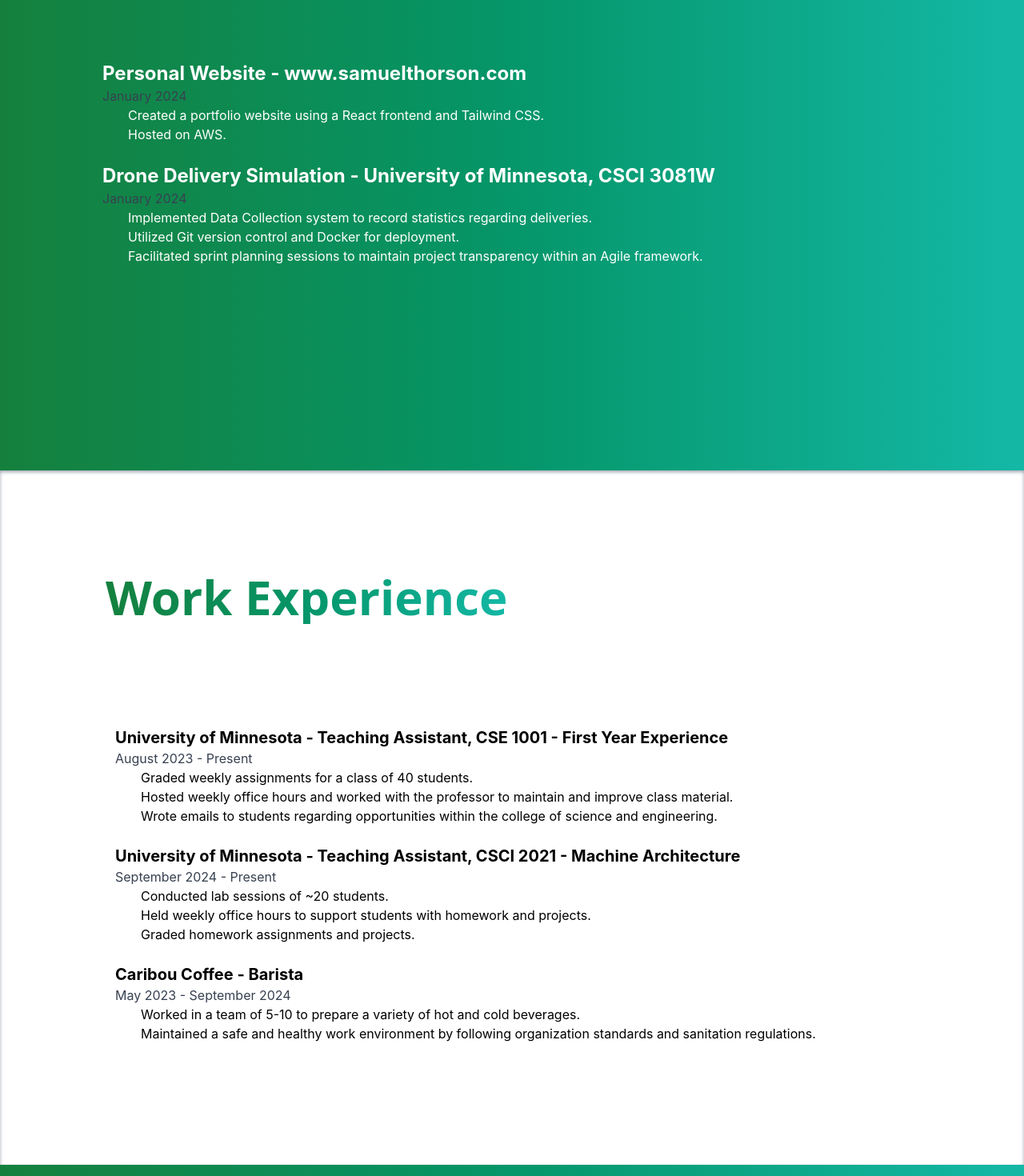
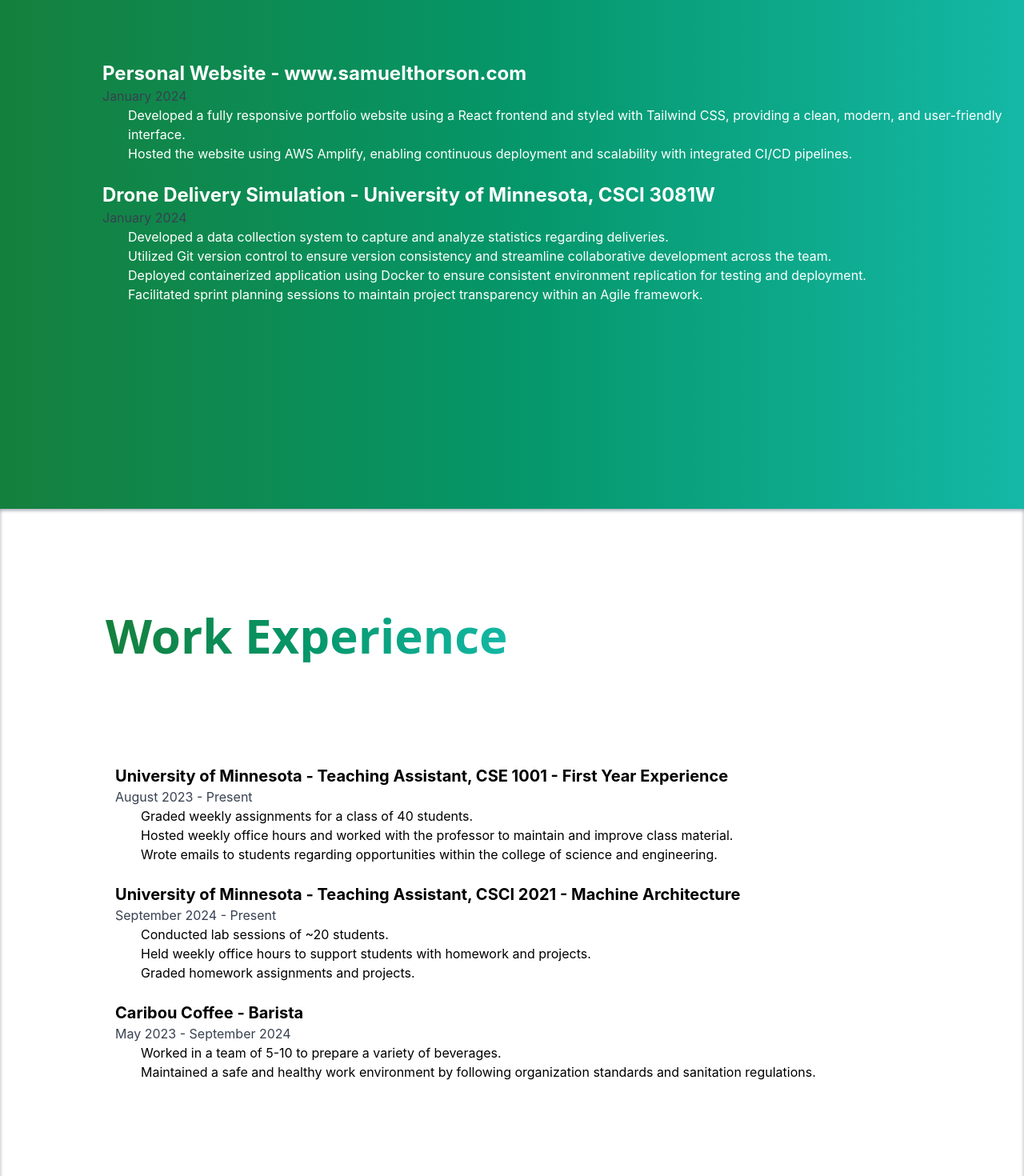
Before and after one commit to Sthor726/personal-website, a React (Create React App) app in the folder react-app/: page /resume in a window 1280 px wide. Shown: the part 880-2350 px from the top of the page at 80% size. Built offline with nearby package versions, Linux system fonts and the light colour scheme.

Commit message:
updated resume

```diff
--- a/react-app/src/components/Resume.js
+++ b/react-app/src/components/Resume.js
@@ -42,9 +42,10 @@
             <span className="text-gray-700">January 2024</span>
             <ul className="pl-8">
               <li className="text-base text-white">
-                Created a portfolio website using a React frontend and Tailwind CSS.
+                Developed a fully responsive portfolio website using a React frontend and styled with Tailwind CSS, providing a clean, modern, and user-friendly interface.
               </li>
-              <li className="text-base text-white">Hosted on AWS.</li>
+              <li className="text-base text-white">Hosted the website using AWS Amplify, enabling continuous deployment and scalability with integrated CI/CD pipelines.
+              </li>
             </ul>
           </li>
           <li className="mb-6">
@@ -55,10 +56,13 @@
             <span className="text-gray-700">January 2024</span>
             <ul className="pl-8">
               <li className="text-base text-white">
-                Implemented Data Collection system to record statistics regarding deliveries.
+                Developed a data collection system to capture and analyze statistics regarding deliveries.
               </li>
               <li className="text-base text-white">
-                Utilized Git version control and Docker for deployment.
+                Utilized Git version control to ensure version consistency and streamline collaborative development across the team.
+              </li>
+              <li className="text-base text-white">
+                Deployed containerized application using Docker to ensure consistent environment replication for testing and deployment.
               </li>
               <li className="text-base text-white">
                 Facilitated sprint planning sessions to maintain project transparency within an Agile framework.
@@ -116,7 +120,7 @@
             <span className="text-gray-700">May 2023 - September 2024</span>
             <ul className="pl-8">
               <li className="text-base">
-                Worked in a team of 5-10 to prepare a variety of hot and cold beverages.
+                Worked in a team of 5-10 to prepare a variety of beverages.
               </li>
               <li className="text-base">
                 Maintained a safe and healthy work environment by following organization standards and sanitation regulations.
```
